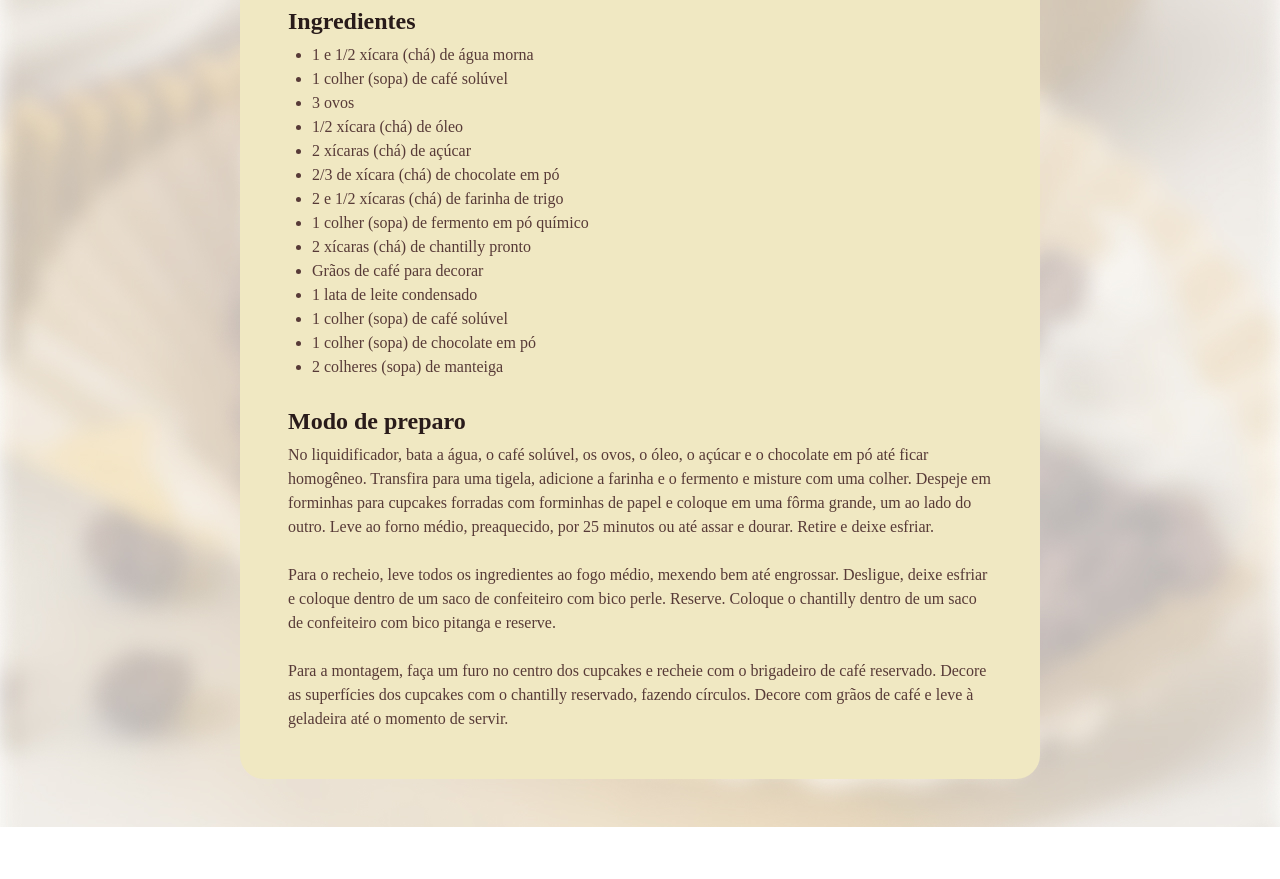
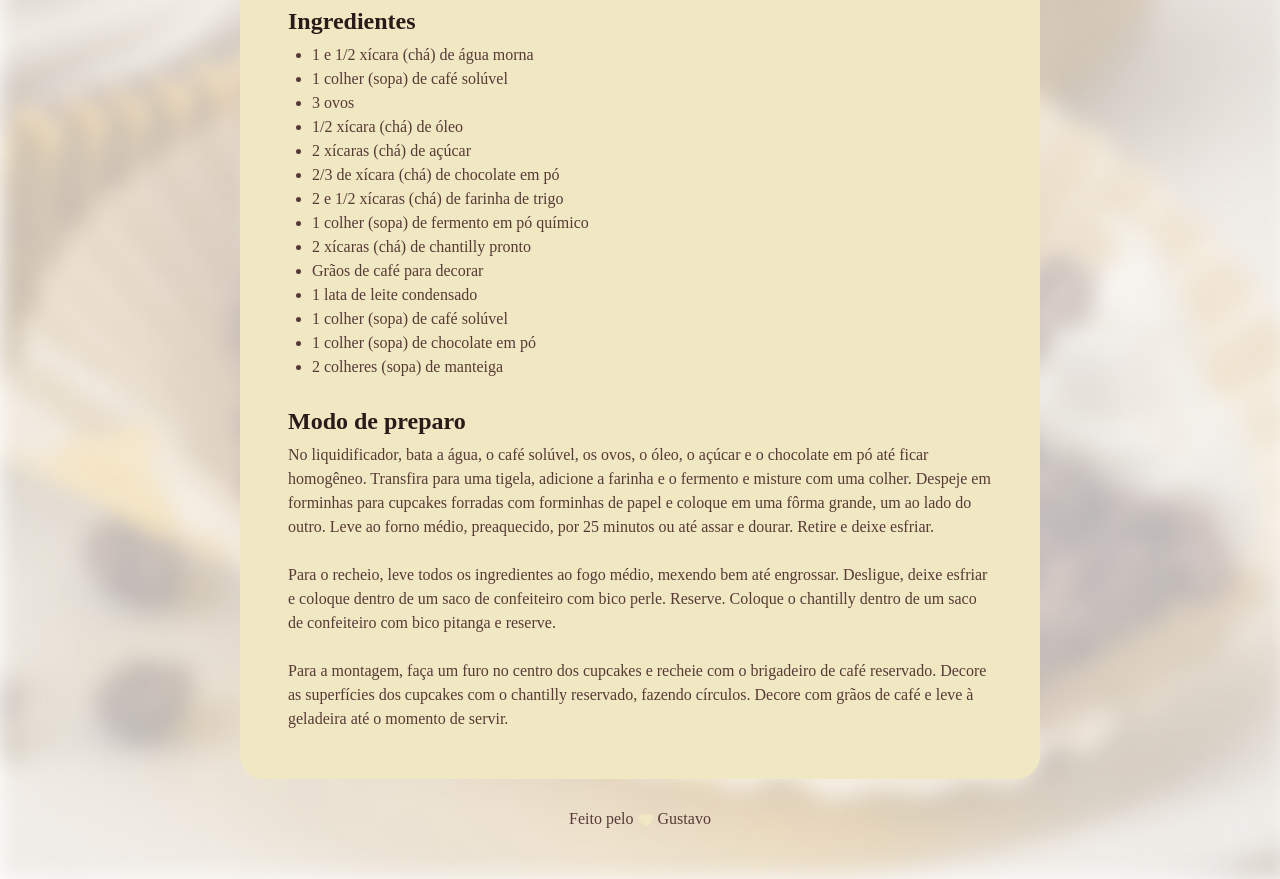
Before and after one commit to gustavomartinezx/pagina-de-receitas, a plain HTML site: page index.html in a window 1280 px wide. Shown: the part 720-1599 px from the top of the page. Before the commit the page ends 1547 px from the top, so only its background shows below. Drawn offline with Linux system fonts and the light colour scheme; a web font is replaced by a local one.

Commit message:
adicionando footer

```diff
--- a/index.html
+++ b/index.html
@@ -66,6 +66,12 @@
             </section>
         </main>
     </div>
+
+    <footer>
+        Feito pelo
+        <img src="assets/heart.svg" alt="Coração"> Gustavo
+    </footer>
+
 </body>
 
 </html>
--- a/style.css
+++ b/style.css
@@ -2,6 +2,7 @@
   margin: 0;
   padding: 0;
 }
+
 :root {
   font-family: "Alice", serif;
   line-height: 150%;
@@ -19,7 +20,7 @@ body {
   padding: 24px;
   background-color: #f0e8c2;
   border-radius: 24px;
-  margin: 48px auto;
+  margin: 48px auto 28px;
 }
 
 img {
@@ -60,3 +61,13 @@ ul {
 p {
   color: #573a37;
 }
+
+footer {
+  color: F0E8C2;
+  padding-bottom: 48px;
+  text-align: center;
+}
+
+footer img {
+  vertical-align: middle;
+}
```
Also changed, not shown: assets/heart.svg (added).
